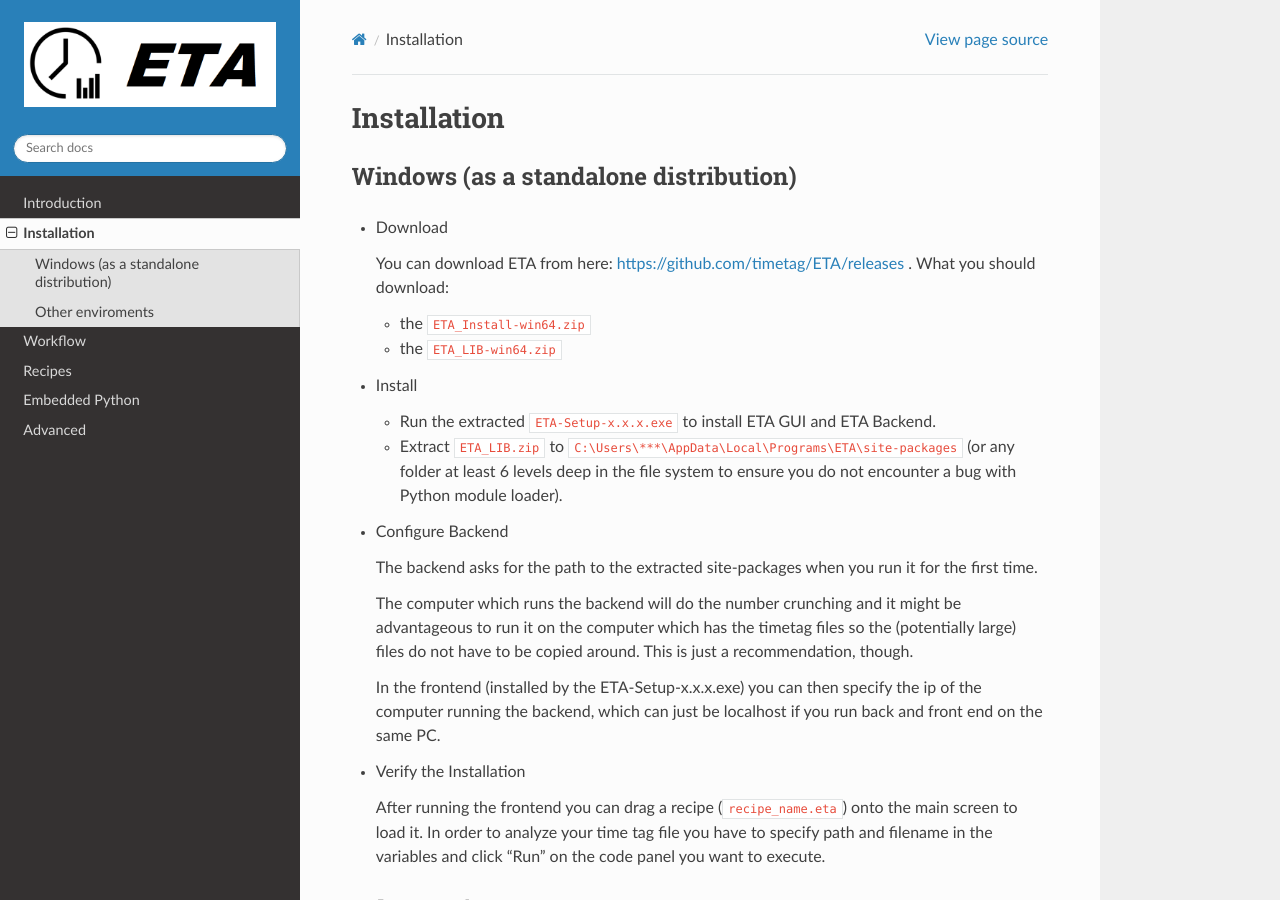
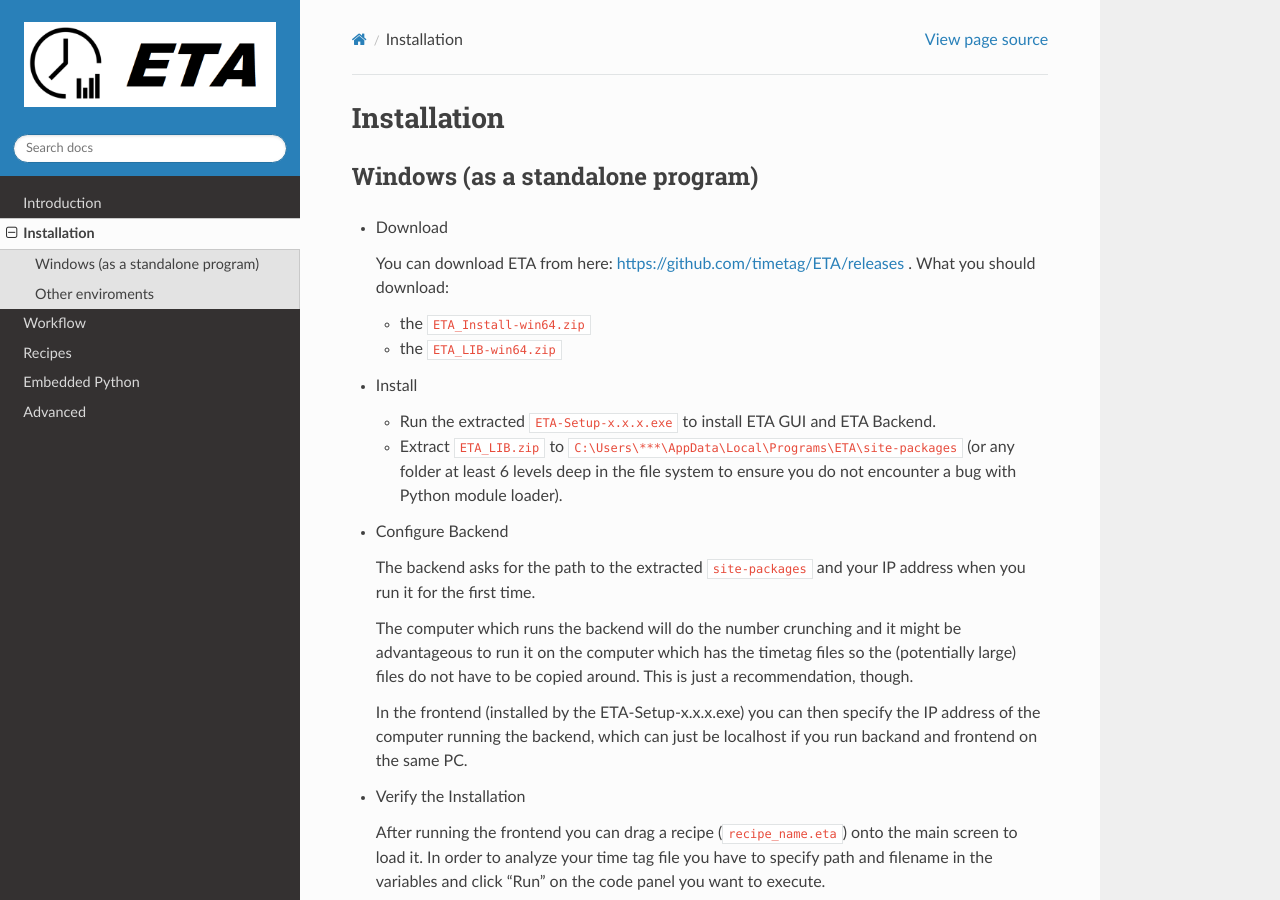
Before and after one commit to timetag/timetag.github.io, a Sphinx documentation site: the page built from docs/installation.rst, in a window 1280 px wide and 900 px high. Built offline with Sphinx 7.4.7 and the Read the Docs theme 2.0.0, drawn with Linux system fonts in a browser that asks for light colours.

Commit message:
Update installation.rst

```diff
--- a/docs/installation.rst
+++ b/docs/installation.rst
@@ -2,7 +2,7 @@
 Installation
 ============
 
-Windows (as a standalone distribution)
+Windows (as a standalone program)
 --------
 
 * Download
@@ -22,14 +22,14 @@
 
 * Configure Backend
 
-  The backend asks for the path to the extracted site-packages when you run it for the first time.
+  The backend asks for the path to the extracted ``site-packages`` and your IP address when you run it for the first time.
 
   The computer which runs the backend will do the number crunching and it might be advantageous
   to run it on the computer which has the timetag files so the (potentially large) files do
   not have to be copied around. This is just a recommendation, though.
 
-  In the frontend (installed by the ETA-Setup-x.x.x.exe) you can then specify the ip of the computer
-  running the backend, which can just be localhost if you run back and front end on the same PC.
+  In the frontend (installed by the ETA-Setup-x.x.x.exe) you can then specify the IP address of the computer
+  running the backend, which can just be localhost if you run backand and frontend on the same PC.
 
 
 * Verify the Installation
```
